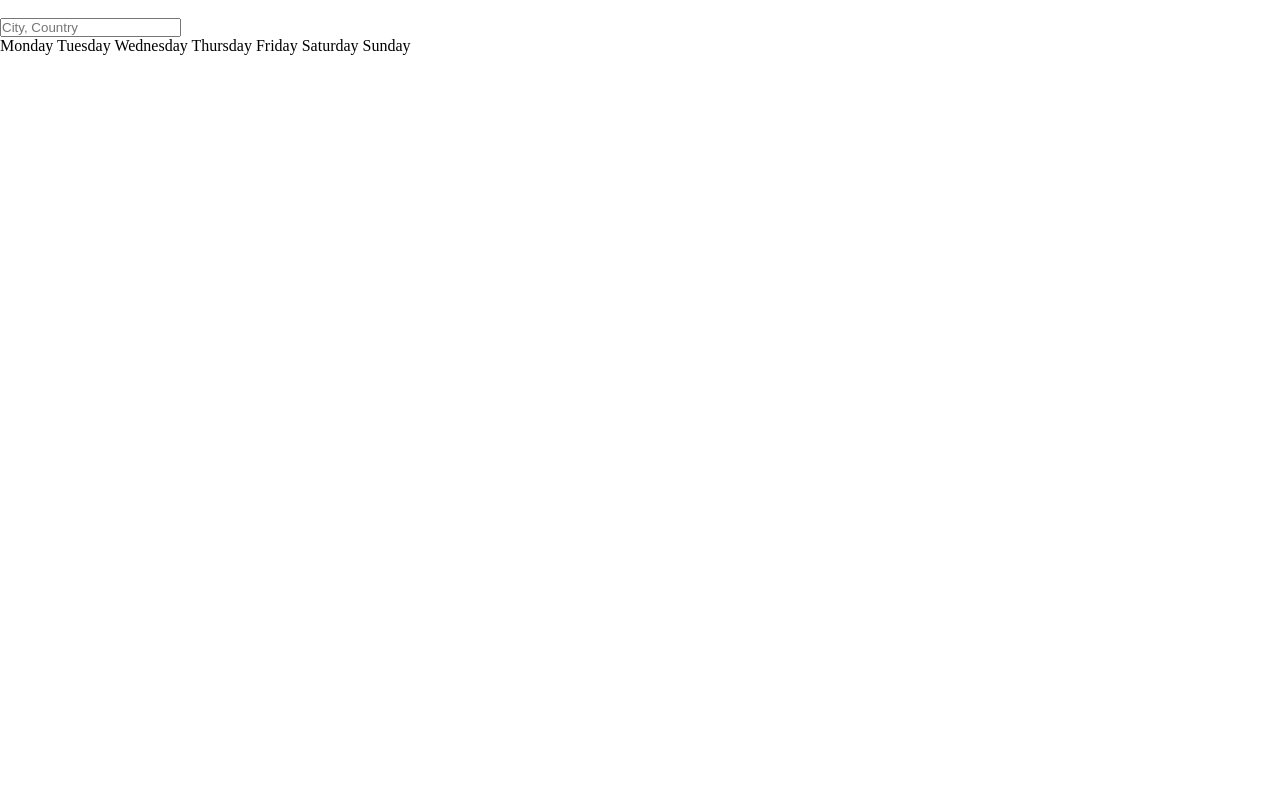
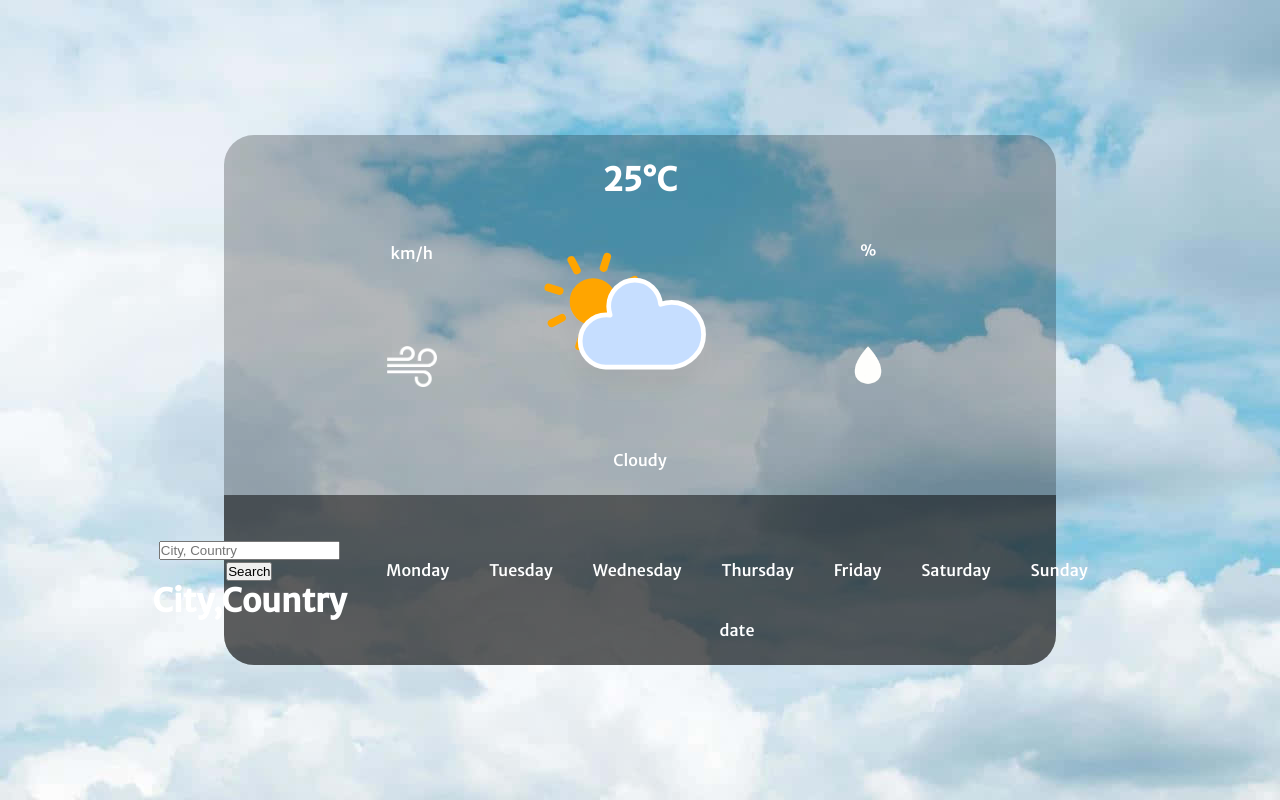
Before and after one commit to EuvhenRight/Weather_API, a plain HTML site: page index.html in a window 1280 px wide. Drawn offline with Linux system fonts and the light colour scheme.

Commit message:
added html amd CSS

```diff
--- a/index.html
+++ b/index.html
@@ -5,29 +5,47 @@
     <meta http-equiv="X-UA-Compatible" content="IE=edge">
     <meta name="viewport" content="width=device-width, initial-scale=1.0">
     <link rel="stylesheet" href="./public/style.css">
+    <link rel="preconnect" href="https://fonts.googleapis.com">
+    <link rel="preconnect" href="https://fonts.gstatic.com" crossorigin>
+    <link href="https://fonts.googleapis.com/css2?family=Merriweather+Sans:wght@500&display=swap" rel="stylesheet">
     <title>Widget Weather</title>
 </head>
 <body>
-<div class="container">
-    <div class="date"></div>
-    <div class="weather">
-        <div class="temperature">
-            <img src="" alt="">
+    <div class="container">
+    <div class="weather_top">
+        <div class="weather_description">
+            <div class="wind"> km/h
+                <img src="./src/assets/weather_icons/animated/wind.png" alt="">
+            </div>
+            <div class="temperature">
+                <h1 class="celsius">25°C</h1>
+                <img class="icon_weather" src="./src/assets/weather_icons/animated/cloudy-day-1.svg" alt="">
+                <span class="status">Cloudy</span>
+            </div>
+            <div class="humidity"> %
+                <img src="./src/assets/weather_icons/animated/humidity.png" alt="">
+            </div>
+            </div>
         </div>
-        <span class="wind_speed"></span>
-        <span class="humidity"></span>
-    </div>
-    <div class="city">
+    <div class="weather_bottom">
+        <div class="loading">
             <input type="text" placeholder="City, Country" id="input_city">
-            <span class="city_viev"></span>
-            <div class="weekdays">
-                <span>Monday</span>
-                <span>Tuesday</span>
-                <span>Wednesday</span>
-                <span>Thursday</span>
-                <span>Friday</span>
-                <span>Saturday</span>
-                <span>Sunday</span>
+            <button id="btn_search">Search</button>
+            <div class="city_viev">
+                <h1>City,Country</h1>
+            </div>
+        </div>
+            <div class="week">
+                <ul class="weekdays">
+                    <div class="weekday">Monday</div>
+                    <div class="weekday">Tuesday</div>
+                    <div class="weekday">Wednesday</div>
+                    <div class="weekday">Thursday</div>
+                    <div class="weekday">Friday</div>
+                    <div class="weekday">Saturday</div>
+                    <div class="weekday">Sunday</div>
+                </ul>
+                <div class="date">date</div>
             </div>
     </div>
 </div>
--- a/public/style.css
+++ b/public/style.css
@@ -3,3 +3,77 @@
     padding: 0;
     box-sizing: border-box;
 }
+
+body {
+    display: flex;
+    justify-content: center;
+    height: 100vh;
+    background-image: url('../src/assets/cloudy_background.jpeg');
+    align-items: center;
+    color: white;
+    font-family: 'Merriweather Sans', sans-serif;
+}
+
+.container {
+    text-align: center;
+    display: flex;
+    justify-content: center;
+    flex-direction: column;
+    background-color: rgba(0, 0, 0, .25);
+    border-radius: 30px;
+    width: 65%;
+}
+
+.temperature {
+    display: flex;
+    justify-content: center;
+    text-align: center;
+    align-items: center;
+    flex-direction: column;
+    margin-left: 10%;
+    margin-right: 10%;
+}
+
+.wind, .humidity {
+    display: flex;
+    flex-direction: column;
+    justify-content: space-evenly;
+}
+
+.wind, .humidity img{
+    width: 50px;
+}
+
+.icon_weather {
+    width: 250px;
+}
+
+
+.weather_description {
+    display: flex;
+    flex-direction: row;
+    justify-content: center;
+}
+
+.weather_top {
+   padding: 25px;
+}
+
+.weather_bottom {
+    display: flex;
+    justify-content: center;
+    align-items: center;
+    background-color: rgba(0, 0, 0, .50);
+    padding: 25px;
+    border-radius: 0 0 30px 30px;
+}
+
+.weekdays {
+    display: flex;
+    justify-content: center;
+    margin: 20px;
+}
+
+.weekday {
+    margin: 20px;
+}
```
Also changed, not shown: src/assets/cloudy_background.jpeg (added), src/assets/rain_background.jpeg (added), src/assets/weather_icons/animated/humidity.png (added), src/assets/weather_icons/animated/wind.png (added), 4 other files.
